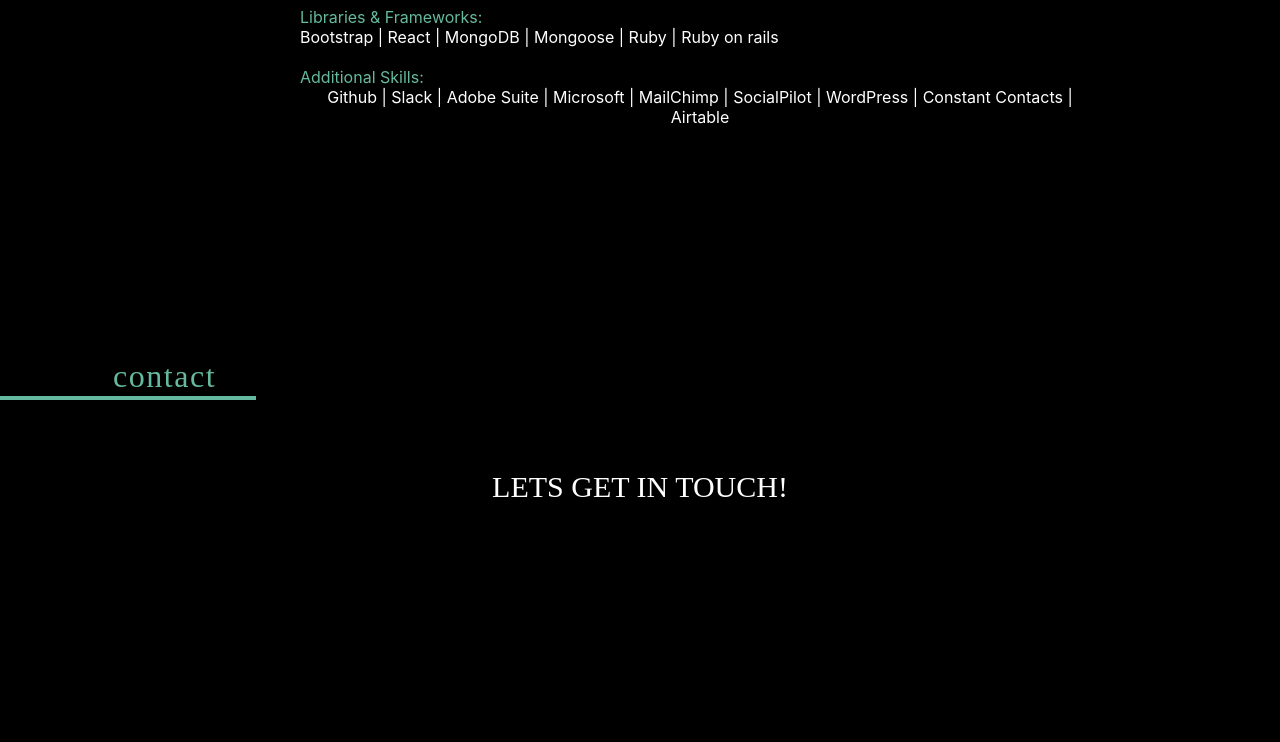
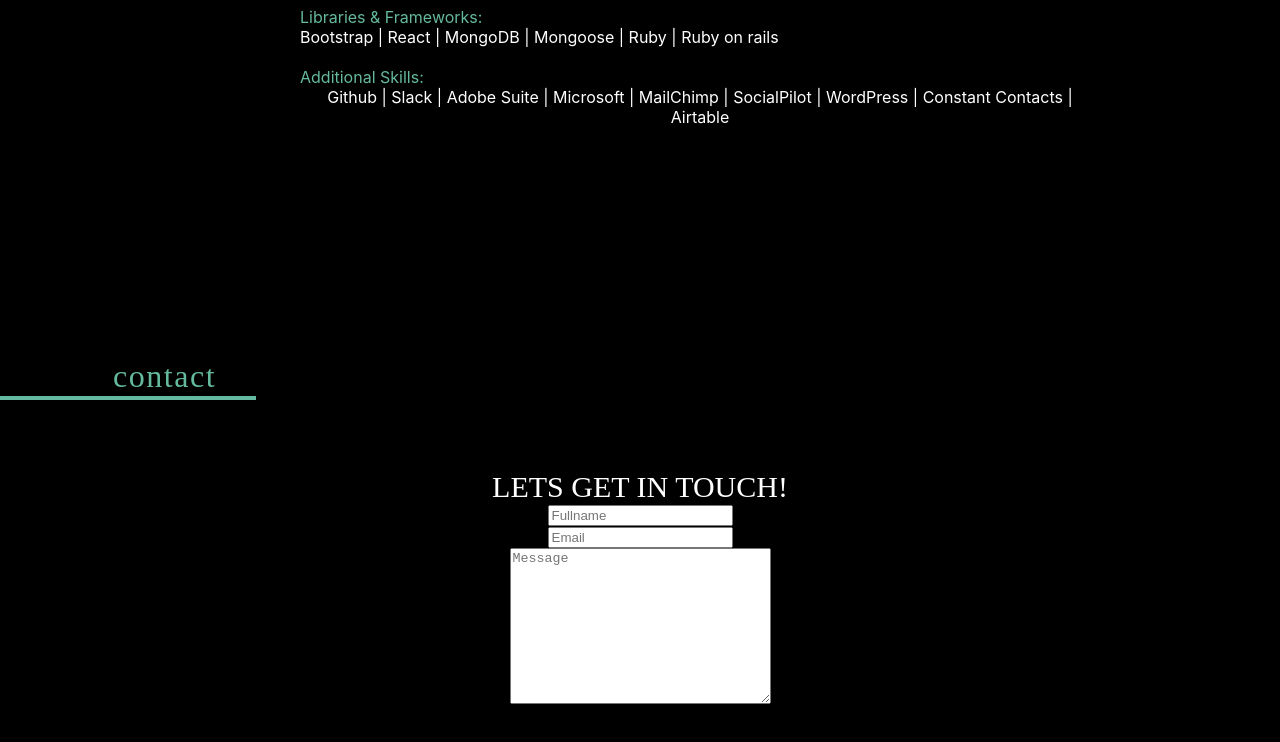
Before and after one commit to Elvedin123/my-website, a React (Create React App) app in the folder client/: page / in a window 1280 px wide. Shown: the part 4422-5164 px from the top of the page. Built offline with nearby package versions, Linux system fonts and the light colour scheme.

Commit message:
added form contents

```diff
--- a/client/src/components/Form/Form.jsx
+++ b/client/src/components/Form/Form.jsx
@@ -1,9 +1,13 @@
-import React from 'react'
+import formcss from './Form.module.css'
 
 export default function Form() {
   return (
     <form action="">
-      <input type="text" />
+      <input type="text" placeholder='Fullname' />
+      <br />
+      <input type="text" placeholder='Email' />
+      <br />
+      <textarea name="" placeholder='Message' id="" cols="30" rows="10"></textarea>
     </form>
   )
 }
--- a/client/src/screens/Contact/Contact.jsx
+++ b/client/src/screens/Contact/Contact.jsx
@@ -1,5 +1,5 @@
 import contactcss from './Contact.module.css'
-
+import Form from '../../components/Form/Form'
 export default function Contact() {
   return (
     <div id='contact' className={contactcss.maincontainer}>Contact
@@ -7,6 +7,7 @@
         <span className={contactcss.contact}>contact</span>
       </div>
       <span className={contactcss.formtitle}> LETS GET IN TOUCH!</span>
+      <Form />
     </div>
   )
 }
```
Also changed, not shown: client/src/components/Form/Form.module.css (added).
